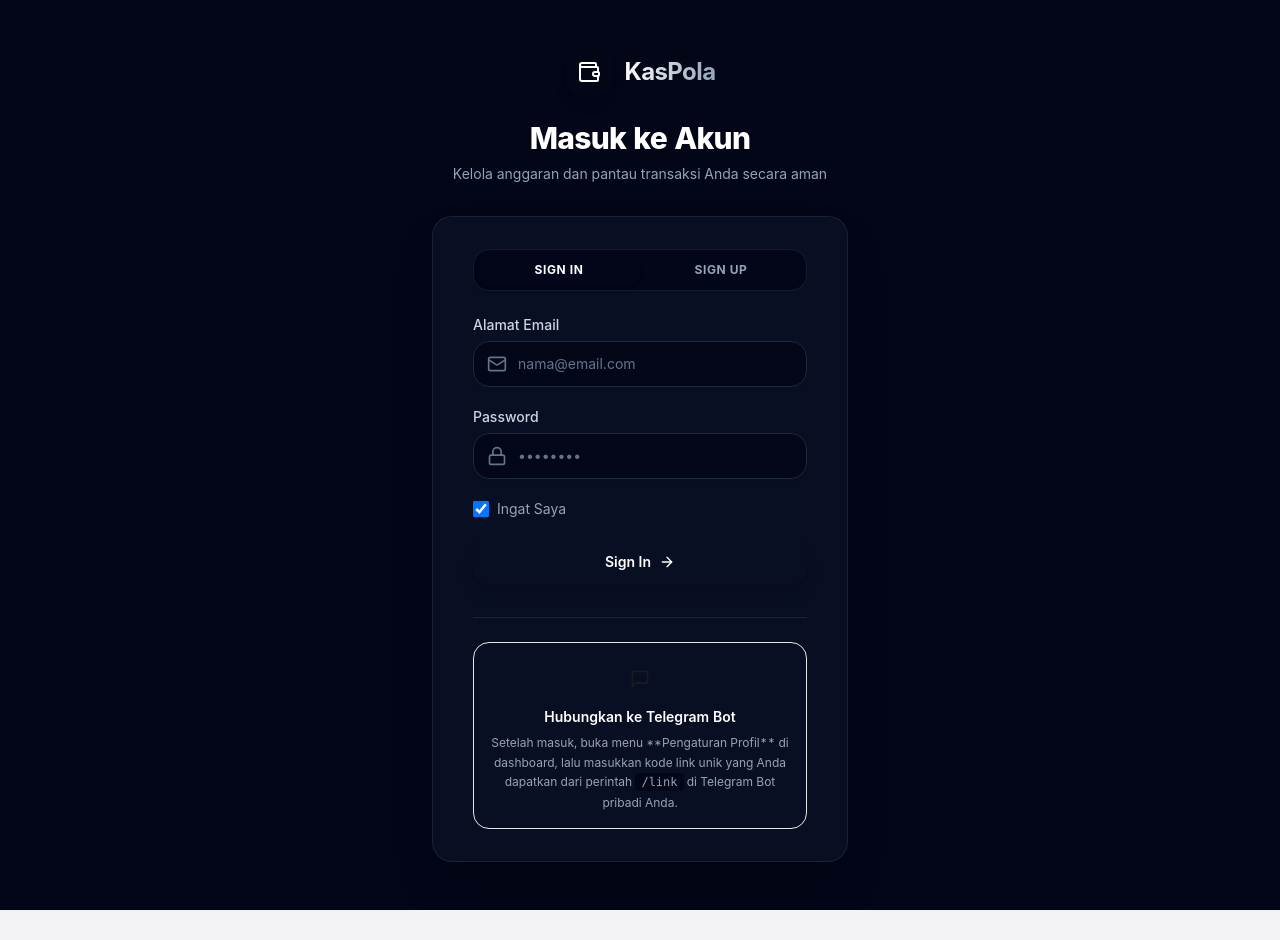
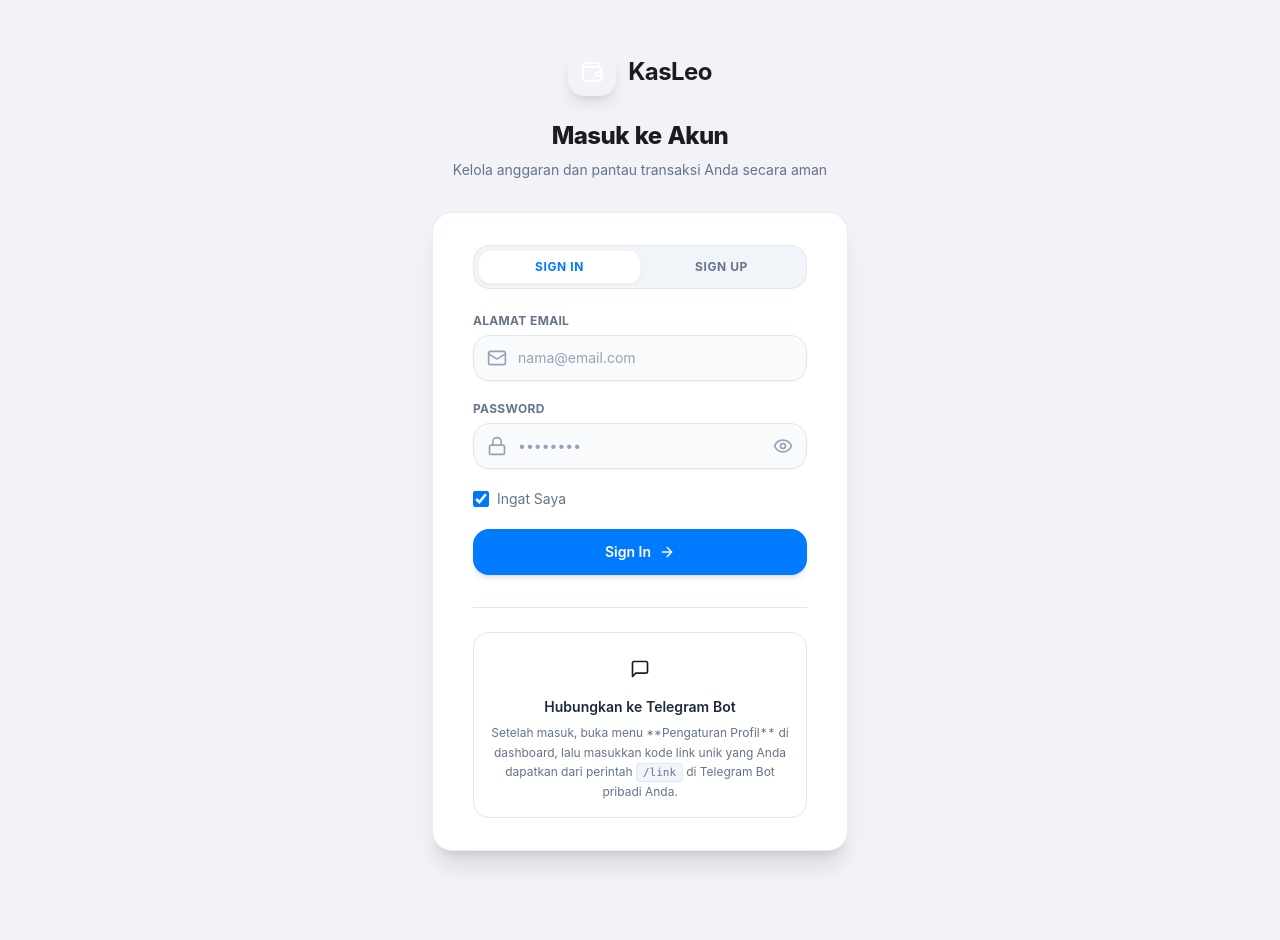
Before and after one commit to calvinnnleo/Money-Tracker, a Next.js app in the folder finance-tracker/dashboard/: page /login in a window 1280 px wide. Built offline with nearby package versions, Linux system fonts and the light colour scheme; no server answers.

Commit message:
style: change login theme to light, add show password toggle, and update branding to KasLeo

```diff
--- a/finance-tracker/dashboard/app/layout.js
+++ b/finance-tracker/dashboard/app/layout.js
@@ -1,12 +1,12 @@
 import "./globals.css";
 
 export const metadata = {
-  title: "TrackPengeluaran — Buku Kas Digital",
+  title: "KasLeo — Buku Kas Digital",
   description: "Dashboard keuangan pribadi berbasis Google Sheets & Telegram Bot",
   appleWebApp: {
     capable: true,
     statusBarStyle: "black-translucent",
-    title: "KasPola",
+    title: "KasLeo",
   },
 };
 
--- a/finance-tracker/dashboard/app/login/page.js
+++ b/finance-tracker/dashboard/app/login/page.js
@@ -3,7 +3,7 @@
 import { useState, useEffect } from "react";
 import { useRouter } from "next/navigation";
 import { createClient } from "../../lib/supabase-browser";
-import { Lock, Mail, User, ArrowRight, Wallet, CheckCircle, MessageSquare } from "lucide-react";
+import { Lock, Mail, User, ArrowRight, Wallet, CheckCircle, MessageSquare, Eye, EyeOff } from "lucide-react";
 
 export default function LoginPage() {
   const [activeTab, setActiveTab] = useState("signin"); // "signin" | "signup"
@@ -15,6 +15,10 @@ export default function LoginPage() {
   const [loading, setLoading] = useState(false);
   const [error, setError] = useState(null);
   const [message, setMessage] = useState(null);
+
+  // Password visibility states
+  const [showPassword, setShowPassword] = useState(false);
+  const [showConfirmPassword, setShowConfirmPassword] = useState(false);
 
   const router = useRouter();
   const supabase = createClient();
@@ -78,39 +82,39 @@ export default function LoginPage() {
   };
 
   return (
-    <div className="min-h-screen bg-slate-950 flex flex-col justify-center py-12 sm:px-6 lg:px-8 relative overflow-hidden">
-      {/* Decorative Gradients */}
-      <div className="absolute top-[-10%] left-[-10%] w-[50%] h-[50%] bg-blue-500/10 rounded-full blur-[120px] pointer-events-none" />
-      <div className="absolute bottom-[-10%] right-[-10%] w-[50%] h-[50%] bg-violet-600/10 rounded-full blur-[120px] pointer-events-none" />
+    <div className="min-h-screen bg-[#F2F2F7] flex flex-col justify-center py-12 sm:px-6 lg:px-8 relative overflow-hidden">
+      {/* Decorative Gradients for smooth iOS layout look */}
+      <div className="absolute top-[-10%] left-[-10%] w-[50%] h-[50%] bg-blue-500/5 rounded-full blur-[120px] pointer-events-none" />
+      <div className="absolute bottom-[-10%] right-[-10%] w-[50%] h-[50%] bg-violet-600/5 rounded-full blur-[120px] pointer-events-none" />
 
       <div className="sm:mx-auto sm:w-full sm:max-w-md z-10">
         <div className="flex justify-center items-center gap-3">
           <div className="w-12 h-12 bg-gradient-to-tr from-blue-600 to-violet-600 rounded-2xl flex items-center justify-center shadow-lg shadow-blue-500/20">
             <Wallet className="w-6 h-6 text-white" />
           </div>
-          <span className="text-2xl font-bold bg-gradient-to-r from-white to-slate-400 bg-clip-text text-transparent tracking-tight">
-            KasPola
+          <span className="text-2xl font-bold text-[#1C1C1E] tracking-tight">
+            KasLeo
           </span>
         </div>
-        <h2 className="mt-6 text-center text-3xl font-extrabold text-white tracking-tight">
+        <h2 className="mt-6 text-center text-2xl font-extrabold text-[#1C1C1E] tracking-tight">
           {activeTab === "signin" ? "Masuk ke Akun" : "Buat Akun Baru"}
         </h2>
-        <p className="mt-2 text-center text-sm text-slate-400">
+        <p className="mt-2 text-center text-sm text-slate-500">
           Kelola anggaran dan pantau transaksi Anda secara aman
         </p>
       </div>
 
       <div className="mt-8 sm:mx-auto sm:w-full sm:max-w-md z-10 px-4">
-        <div className="bg-slate-900/60 backdrop-blur-xl border border-slate-800/80 py-8 px-4 shadow-2xl rounded-3xl sm:px-10">
+        <div className="bg-white border border-slate-200/80 py-8 px-4 shadow-xl rounded-3xl sm:px-10">
 
           {/* Tab Switcher */}
-          <div className="flex p-1 bg-slate-950/80 rounded-2xl border border-slate-800/60 mb-6">
+          <div className="flex p-1 bg-slate-100 rounded-2xl border border-slate-200 mb-6">
             <button
               onClick={() => { setActiveTab("signin"); setError(null); setMessage(null); }}
               className={`flex-1 py-2 text-xs font-bold uppercase tracking-wider rounded-xl transition ${
                 activeTab === "signin"
-                  ? "bg-gradient-to-r from-blue-600 to-violet-600 text-white shadow-md shadow-blue-500/10"
-                  : "text-slate-400 hover:text-white"
+                  ? "bg-white shadow-sm border border-slate-200/50 text-[#007AFF]"
+                  : "text-slate-500 hover:text-slate-800"
               }`}
             >
               Sign In
@@ -119,8 +123,8 @@ export default function LoginPage() {
               onClick={() => { setActiveTab("signup"); setError(null); setMessage(null); }}
               className={`flex-1 py-2 text-xs font-bold uppercase tracking-wider rounded-xl transition ${
                 activeTab === "signup"
-                  ? "bg-gradient-to-r from-blue-600 to-violet-600 text-white shadow-md shadow-blue-500/10"
-                  : "text-slate-400 hover:text-white"
+                  ? "bg-white shadow-sm border border-slate-200/50 text-[#007AFF]"
+                  : "text-slate-500 hover:text-slate-800"
               }`}
             >
               Sign Up
@@ -128,15 +132,15 @@ export default function LoginPage() {
           </div>
 
           {error && (
-            <div className="mb-6 p-4 rounded-2xl bg-red-500/10 border border-red-500/20 text-sm text-red-400 flex items-start gap-3">
+            <div className="mb-6 p-4 rounded-2xl bg-red-500/5 border border-red-500/10 text-sm text-red-500 flex items-start gap-3">
               <span className="text-lg">⚠️</span>
               <div>{error}</div>
             </div>
           )}
 
           {message && (
-            <div className="mb-6 p-4 rounded-2xl bg-emerald-500/10 border border-emerald-500/20 text-sm text-emerald-400 flex items-start gap-3">
-              <CheckCircle className="w-5 h-5 text-emerald-400 shrink-0 mt-0.5" />
+            <div className="mb-6 p-4 rounded-2xl bg-emerald-500/5 border border-emerald-500/10 text-sm text-emerald-600 flex items-start gap-3">
+              <CheckCircle className="w-5 h-5 text-emerald-500 shrink-0 mt-0.5" />
               <div>{message}</div>
             </div>
           )}
@@ -145,12 +149,12 @@ export default function LoginPage() {
           <form className="space-y-5" onSubmit={handleSubmit}>
             {activeTab === "signup" && (
               <div>
-                <label htmlFor="name" className="block text-sm font-medium text-slate-300">
+                <label htmlFor="name" className="block text-xs font-bold text-slate-500 uppercase tracking-wide">
                   Nama Lengkap
                 </label>
                 <div className="mt-1.5 relative rounded-2xl shadow-sm">
                   <div className="absolute inset-y-0 left-0 pl-3.5 flex items-center pointer-events-none">
-                    <User className="h-5 w-5 text-slate-500" />
+                    <User className="h-5 w-5 text-slate-400" />
                   </div>
                   <input
                     id="name"
@@ -159,7 +163,7 @@ export default function LoginPage() {
                     required
                     value={displayName}
                     onChange={(e) => setDisplayName(e.target.value)}
-                    className="block w-full pl-11 pr-4 py-3 bg-slate-950/80 border border-slate-800 rounded-2xl text-white placeholder-slate-500 focus:outline-none focus:ring-2 focus:ring-blue-500/40 focus:border-blue-500 transition-all text-sm"
+                    className="block w-full pl-11 pr-4 py-3 bg-slate-50 border border-slate-200 rounded-2xl text-slate-800 placeholder-slate-400 focus:outline-none focus:ring-2 focus:ring-blue-500/20 focus:border-[#007AFF] transition-all text-sm"
                     placeholder="Nama Lengkap Kamu"
                   />
                 </div>
@@ -167,12 +171,12 @@ export default function LoginPage() {
             )}
 
             <div>
-              <label htmlFor="email" className="block text-sm font-medium text-slate-300">
+              <label htmlFor="email" className="block text-xs font-bold text-slate-500 uppercase tracking-wide">
                 Alamat Email
               </label>
               <div className="mt-1.5 relative rounded-2xl shadow-sm">
                 <div className="absolute inset-y-0 left-0 pl-3.5 flex items-center pointer-events-none">
-                  <Mail className="h-5 w-5 text-slate-500" />
+                  <Mail className="h-5 w-5 text-slate-400" />
                 </div>
                 <input
                   id="email"
@@ -181,52 +185,66 @@ export default function LoginPage() {
                   required
                   value={email}
                   onChange={(e) => setEmail(e.target.value)}
-                  className="block w-full pl-11 pr-4 py-3 bg-slate-950/80 border border-slate-800 rounded-2xl text-white placeholder-slate-500 focus:outline-none focus:ring-2 focus:ring-blue-500/40 focus:border-blue-500 transition-all text-sm"
+                  className="block w-full pl-11 pr-4 py-3 bg-slate-50 border border-slate-200 rounded-2xl text-slate-800 placeholder-slate-400 focus:outline-none focus:ring-2 focus:ring-blue-500/20 focus:border-[#007AFF] transition-all text-sm"
                   placeholder="nama@email.com"
                 />
               </div>
             </div>
 
             <div>
-              <label htmlFor="password" className="block text-sm font-medium text-slate-300">
+              <label htmlFor="password" className="block text-xs font-bold text-slate-500 uppercase tracking-wide">
                 Password
               </label>
               <div className="mt-1.5 relative rounded-2xl shadow-sm">
                 <div className="absolute inset-y-0 left-0 pl-3.5 flex items-center pointer-events-none">
-                  <Lock className="h-5 w-5 text-slate-500" />
+                  <Lock className="h-5 w-5 text-slate-400" />
                 </div>
                 <input
                   id="password"
                   name="password"
-                  type="password"
+                  type={showPassword ? "text" : "password"}
                   required
                   value={password}
                   onChange={(e) => setPassword(e.target.value)}
-                  className="block w-full pl-11 pr-4 py-3 bg-slate-950/80 border border-slate-800 rounded-2xl text-white placeholder-slate-500 focus:outline-none focus:ring-2 focus:ring-blue-500/40 focus:border-blue-500 transition-all text-sm"
+                  className="block w-full pl-11 pr-11 py-3 bg-slate-50 border border-slate-200 rounded-2xl text-slate-800 placeholder-slate-400 focus:outline-none focus:ring-2 focus:ring-blue-500/20 focus:border-[#007AFF] transition-all text-sm"
                   placeholder="••••••••"
                 />
+                <button
+                  type="button"
+                  onClick={() => setShowPassword(!showPassword)}
+                  className="absolute inset-y-0 right-0 pr-3.5 flex items-center text-slate-400 hover:text-slate-600 focus:outline-none"
+                >
+                  {showPassword ? <EyeOff className="h-5 w-5" /> : <Eye className="h-5 w-5" />}
+                </button>
               </div>
             </div>
 
             {activeTab === "signup" && (
               <div>
-                <label htmlFor="confirmPassword" className="block text-sm font-medium text-slate-300">
+                <label htmlFor="confirmPassword" className="block text-xs font-bold text-slate-500 uppercase tracking-wide">
                   Konfirmasi Password
                 </label>
                 <div className="mt-1.5 relative rounded-2xl shadow-sm">
                   <div className="absolute inset-y-0 left-0 pl-3.5 flex items-center pointer-events-none">
-                    <Lock className="h-5 w-5 text-slate-500" />
+                    <Lock className="h-5 w-5 text-slate-400" />
                   </div>
                   <input
                     id="confirmPassword"
                     name="confirmPassword"
-                    type="password"
+                    type={showConfirmPassword ? "text" : "password"}
                     required
                     value={confirmPassword}
                     onChange={(e) => setConfirmPassword(e.target.value)}
-                    className="block w-full pl-11 pr-4 py-3 bg-slate-950/80 border border-slate-800 rounded-2xl text-white placeholder-slate-500 focus:outline-none focus:ring-2 focus:ring-blue-500/40 focus:border-blue-500 transition-all text-sm"
+                    className="block w-full pl-11 pr-11 py-3 bg-slate-50 border border-slate-200 rounded-2xl text-slate-800 placeholder-slate-400 focus:outline-none focus:ring-2 focus:ring-blue-500/20 focus:border-[#007AFF] transition-all text-sm"
                     placeholder="••••••••"
                   />
+                  <button
+                    type="button"
+                    onClick={() => setShowConfirmPassword(!showConfirmPassword)}
+                    className="absolute inset-y-0 right-0 pr-3.5 flex items-center text-slate-400 hover:text-slate-600 focus:outline-none"
+                  >
+                    {showConfirmPassword ? <EyeOff className="h-5 w-5" /> : <Eye className="h-5 w-5" />}
+                  </button>
                 </div>
               </div>
             )}
@@ -240,9 +258,9 @@ export default function LoginPage() {
                     type="checkbox"
                     checked={rememberMe}
                     onChange={(e) => setRememberMe(e.target.checked)}
-                    className="h-4 w-4 bg-slate-950 border-slate-800 text-blue-600 focus:ring-blue-500 rounded cursor-pointer"
+                    className="h-4 w-4 bg-slate-100 border-slate-300 text-blue-600 focus:ring-blue-500 rounded cursor-pointer"
                   />
-                  <label htmlFor="remember-me" className="ml-2 block text-sm text-slate-400 cursor-pointer select-none">
+                  <label htmlFor="remember-me" className="ml-2 block text-sm text-slate-500 cursor-pointer select-none">
                     Ingat Saya
                   </label>
                 </div>
@@ -253,7 +271,7 @@ export default function LoginPage() {
               <button
                 type="submit"
                 disabled={loading}
-                className="w-full flex justify-center items-center gap-2 py-3 px-4 border border-transparent rounded-2xl text-sm font-semibold text-white bg-gradient-to-r from-blue-600 to-violet-600 hover:from-blue-500 hover:to-violet-500 focus:outline-none focus:ring-2 focus:ring-offset-2 focus:ring-offset-slate-900 focus:ring-blue-500 transition-all disabled:opacity-50 disabled:cursor-not-allowed shadow-lg shadow-blue-500/20"
+                className="w-full flex justify-center items-center gap-2 py-3 px-4 border border-transparent rounded-2xl text-sm font-semibold text-white bg-[#007AFF] hover:bg-[#007AFF]/90 focus:outline-none focus:ring-2 focus:ring-offset-2 focus:ring-blue-500 transition-all disabled:opacity-50 disabled:cursor-not-allowed shadow-md shadow-blue-500/10"
               >
                 {loading ? "Memproses..." : activeTab === "signin" ? "Sign In" : "Sign Up"}
                 {!loading && <ArrowRight className="w-4 h-4" />}
@@ -262,16 +280,16 @@ export default function LoginPage() {
           </form>
 
           {/* Telegram Linking Note */}
-          <div className="mt-8 pt-6 border-t border-slate-800/80">
+          <div className="mt-8 pt-6 border-t border-slate-200">
             <div className="p-4 rounded-2xl bg-blue-500/5 border border-blue-500/10 text-center">
               <div className="flex justify-center mb-2">
                 <div className="w-10 h-10 rounded-full bg-blue-500/10 flex items-center justify-center">
-                  <MessageSquare className="w-5 h-5 text-blue-400" />
+                  <MessageSquare className="w-5 h-5 text-blue-500" />
                 </div>
               </div>
-              <h4 className="text-sm font-semibold text-white">Hubungkan ke Telegram Bot</h4>
-              <p className="mt-1.5 text-xs text-slate-400 leading-relaxed">
-                Setelah masuk, buka menu **Pengaturan Profil** di dashboard, lalu masukkan kode link unik yang Anda dapatkan dari perintah <code className="px-1.5 py-0.5 rounded bg-slate-950 text-blue-400 font-mono">/link</code> di Telegram Bot pribadi Anda.
+              <h4 className="text-sm font-semibold text-slate-800">Hubungkan ke Telegram Bot</h4>
+              <p className="mt-1.5 text-xs text-slate-500 leading-relaxed">
+                Setelah masuk, buka menu **Pengaturan Profil** di dashboard, lalu masukkan kode link unik yang Anda dapatkan dari perintah <code className="px-1.5 py-0.5 rounded bg-slate-100 border border-slate-200 text-blue-600 font-mono text-[11px]">/link</code> di Telegram Bot pribadi Anda.
               </p>
             </div>
           </div>
```
